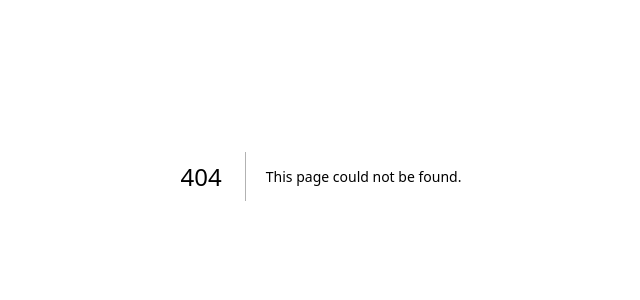
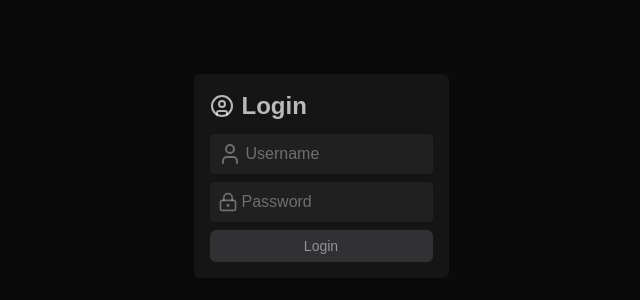
Before and after one commit to tactordev/nea, a Next.js app: page / in a window 1280 px wide. Before the commit this address had no page. Shown: the part 224-524 px from the top of the page, without its empty margins (319-959 px from the left). Built offline with nearby package versions, Linux system fonts and the light colour scheme.

Commit message:
[GLOBAL] Fix build process

```diff
--- a/app/app/page.tsx
+++ b/app/app/page.tsx
@@ -1,11 +1,13 @@
-
+"use client";
 import Cad from "./_components/cad";
 import Call from "./_components/call";
-import Map from "./_components/map";
 import Scenes from "./_components/scenes";
 import Units from "./_components/units";
+import dynamic from "next/dynamic";
 
-
+const Map = dynamic(() => import("./_components/map"), {
+    ssr: false
+});
 
 export default function App() {
     return (
--- /dev/null
+++ b/app/page.tsx
@@ -0,0 +1,60 @@
+"use client";
+import Input from "./_components/input";
+import InputButton from "./_components/button";
+import {
+  CircleUser,
+  User,
+  LockKeyhole,
+  LoaderCircle
+} from "lucide-react";
+import { useActionState, useEffect } from "react";
+import { useRouter } from "next/navigation";
+
+async function login(prev: unknown, data: FormData) {
+  const username = data.get("username");
+  const pwd = data.get("password");
+
+  await new Promise((resolve) => setTimeout(resolve, 1000));
+
+  return {
+    success: true,
+    message: "Logged in successfully."
+  };
+}
+
+export default function Home() {
+  const [state, action, isPending] = useActionState(login, undefined);
+  const router = useRouter();
+
+  useEffect(() => {
+    if (state?.success) {
+      router.push("/app");
+    }
+  }, [state, router]);
+
+  return (
+    <main className="flex flex-col w-full h-full items-center justify-center">
+      <div className="px-4 py-4 bg-zinc-200/5 rounded-md">
+        <div className="flex flex-row gap-2 items-center mb-3">
+          <CircleUser className="text-zinc-200/80 w-6 h-6" />
+          <h1 className="text-2xl font-semibold text-zinc-200/80">Login</h1>
+        </div>
+        <form action={action} className="flex flex-col w-full h-full gap-2">
+          <Input disabled={isPending} name="username" placeholder="Username">
+            <User className="w-6 h-6 text-zinc-200/40" />
+            <p className="text-base text-zinc-200/40">Username</p>
+          </Input>
+          <Input disabled={isPending} name="password" placeholder="Password">
+            <LockKeyhole className="w-5 h-5 text-zinc-200/40" />
+            <p className="text-base text-zinc-200/40">Password</p>
+          </Input>
+          <InputButton className={`flex flex-row h-8 gap-2 justify-center items-center ${isPending ? "opacity-60" : ""}`}>
+            { isPending ? <LoaderCircle className="w-4 h-4 text-zinc-300/80 animate-spin" />
+              : <p className="text-sm text-zinc-300/60">Login</p>
+            }
+          </InputButton>
+        </form>
+      </div>
+    </main>
+  );
+}
```
Also changed, not shown: 1 other file (tests, documents, lock files or other folders).
